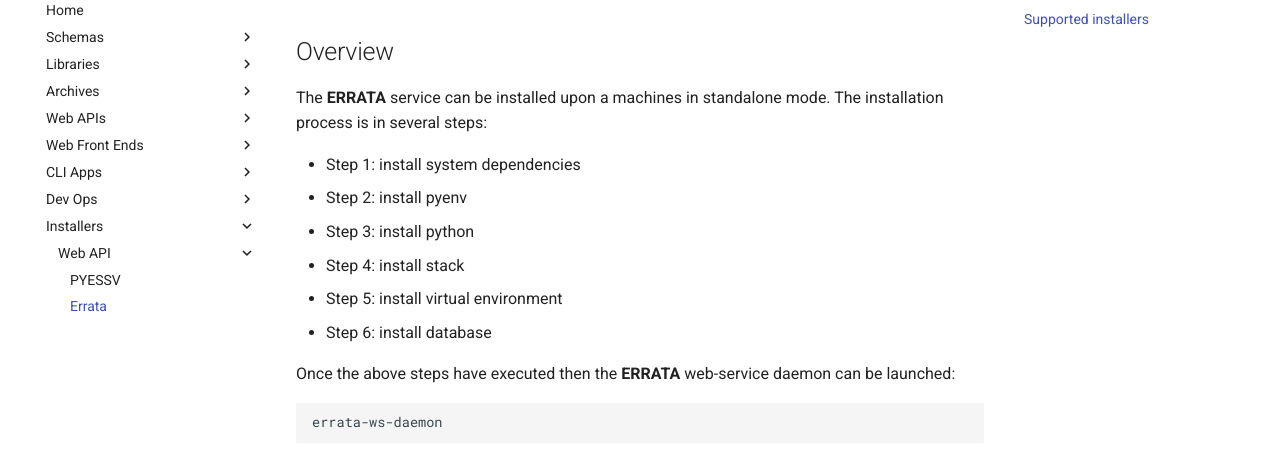
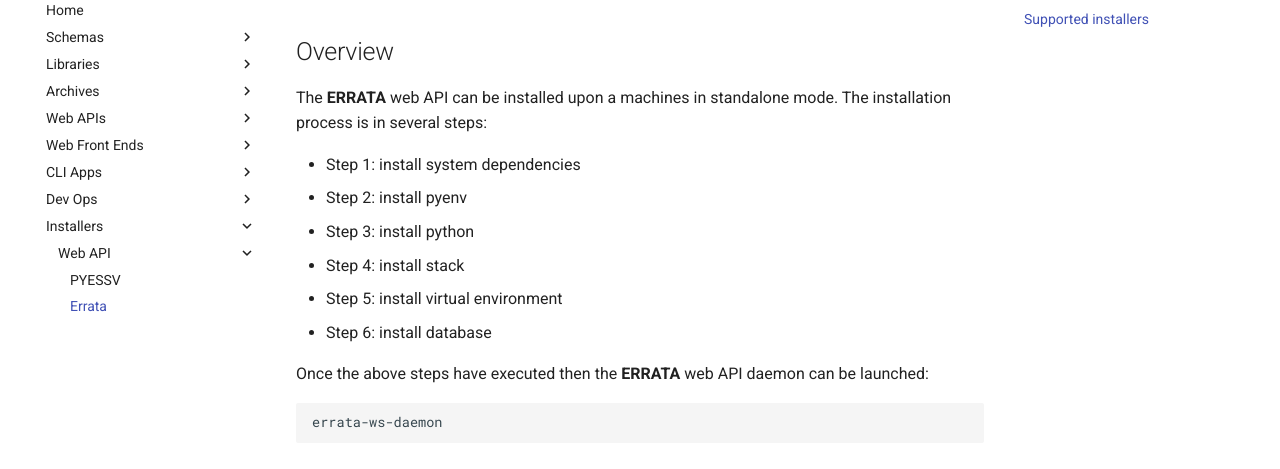
Before and after one commit to ES-DOC/esdoc-technical, an MkDocs documentation site: the page built from docs/installers/ws-errata.md, in a window 1280 px wide. Shown: the part 146-615 px from the top of the page. Built offline with MkDocs 1.6.1 and Material for MkDocs 9.7.7, drawn with Linux system fonts in a browser that asks for light colours.

````diff
--- a/docs/installers/ws-errata.md
+++ b/docs/installers/ws-errata.md
@@ -2,7 +2,7 @@
 
 ## Overview
 
-The **ERRATA** service can be installed upon a machines in standalone mode.  The installation process is in several steps:
+The **ERRATA** web API can be installed upon a machines in standalone mode.  The installation process is in several steps:
 
 - Step 1: install system dependencies
 - Step 2: install pyenv
@@ -11,7 +11,7 @@ The **ERRATA** service can be installed upon a machines in standalone mode.  The
 - Step 5: install virtual environment
 - Step 6: install database
 
-Once the above steps have executed then the **ERRATA** web-service daemon can be launched:
+Once the above steps have executed then the **ERRATA** web API daemon can be launched:
 
 ```
 errata-ws-daemon
````
Also changed, not shown: docs/installers/ws-pyessv.md (+2 -2 lines).
